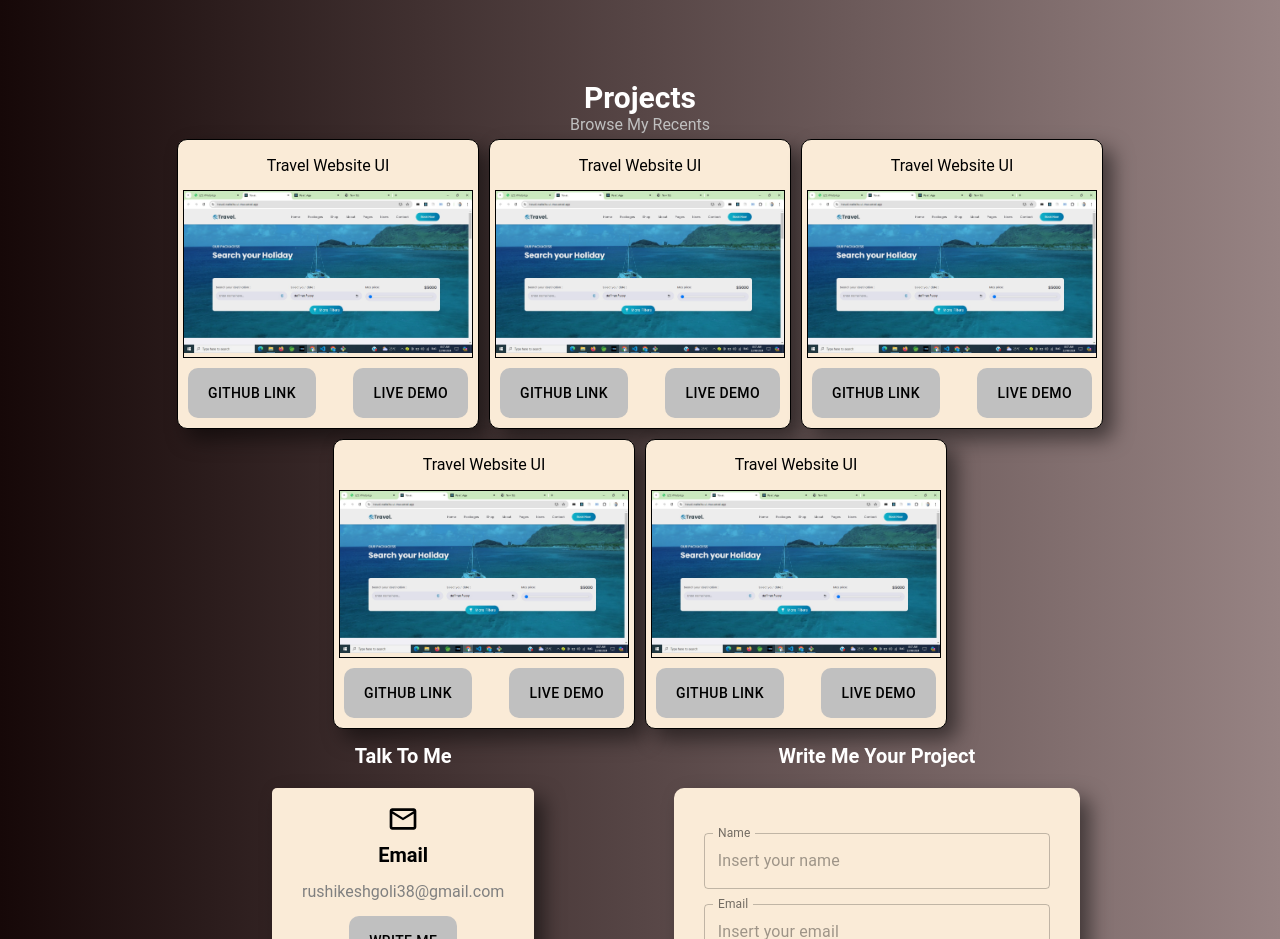
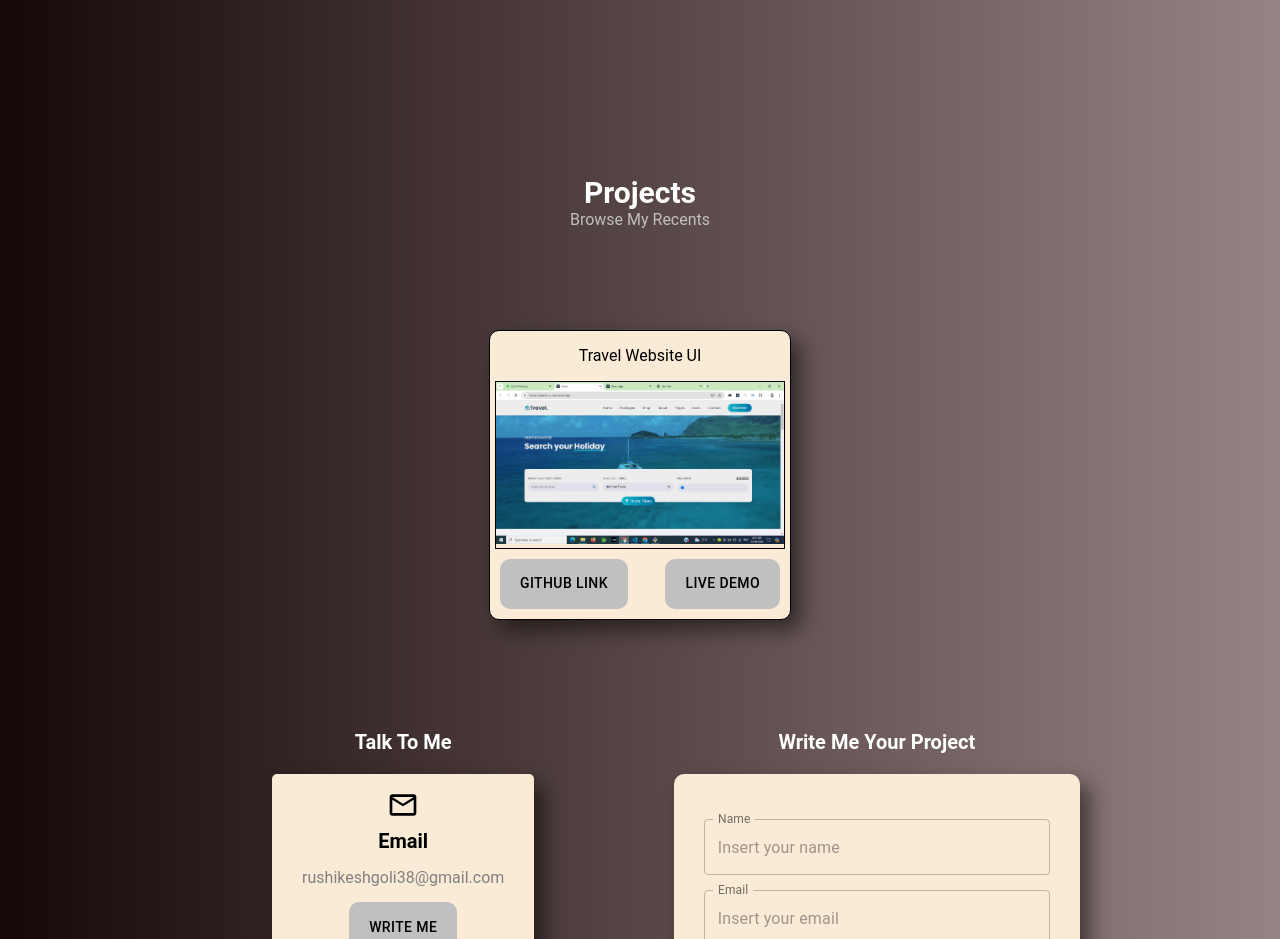
Before and after one commit to RISHIGOLI/portfolio-website, a React (Create React App) app: page / in a window 1280 px wide. Shown: the part 3260-4199 px from the top of the page. Built offline with nearby package versions, Linux system fonts and the light colour scheme; the HTML template or start-up script is replaced by a standard one.

Commit message:
misc changes

```diff
--- a/src/components/BottomDrawer.jsx
+++ b/src/components/BottomDrawer.jsx
@@ -67,13 +67,13 @@ export default function BottomDrawer({ open, onClose }) {
     {
       id: "4",
       tabIcon: <MdOutlineHomeRepairService />,
-      tabTitle: "Services",
+      tabTitle: "Qualifications",
       to: "qualifications",
     },
     {
       id: "5",
       tabIcon: <HiOutlinePhotograph />,
-      tabTitle: "Portfolio",
+      tabTitle: "Projects",
       to: "projects",
     },
     {
--- a/src/pages/Projects.jsx
+++ b/src/pages/Projects.jsx
@@ -16,7 +16,8 @@ const useStyles = makeStyles((theme) => ({
     padding: "0% 13%",
     [theme.breakpoints.down(768)]:{
       marginTop: '0px',
-      padding: '0% 5%'
+      padding: '0% 5%',
+      justifyContent: 'center'
     }
   },
   title: {
@@ -67,34 +68,10 @@ export default function Contact() {
       projectGithubLink: "https://github.com/RISHIGOLI/travel_website_ui.git",
       projectDemoLink: "https://travel-website-ui-mu.vercel.app/",
     },
-    {
-      id: 1,
-      projectTitle: "Travel Website UI",
-      projectGithubLink: "https://github.com/RISHIGOLI/travel_website_ui.git",
-      projectDemoLink: "https://travel-website-ui-mu.vercel.app/",
-    },
-    {
-      id: 1,
-      projectTitle: "Travel Website UI",
-      projectGithubLink: "https://github.com/RISHIGOLI/travel_website_ui.git",
-      projectDemoLink: "https://travel-website-ui-mu.vercel.app/",
-    },
-    {
-      id: 1,
-      projectTitle: "Travel Website UI",
-      projectGithubLink: "https://github.com/RISHIGOLI/travel_website_ui.git",
-      projectDemoLink: "https://travel-website-ui-mu.vercel.app/",
-    },
-    {
-      id: 1,
-      projectTitle: "Travel Website UI",
-      projectGithubLink: "https://github.com/RISHIGOLI/travel_website_ui.git",
-      projectDemoLink: "https://travel-website-ui-mu.vercel.app/",
-    },
   ];
 
   function handleClick(url) {
-    // window.open(url, "_blank");
+    window.open(url, "_blank");
   }
 
   return (
@@ -144,11 +121,11 @@ export default function Contact() {
               <Grid className={classes.buttonsContainer}>
                 <MyButton
                   text="Github Link"
-                  onClick={handleClick(project.projectGithubLink)}
+                  onClick={()=>handleClick(project.projectGithubLink)}
                 />
                 <MyButton
                   text="Live Demo"
-                  onClick={handleClick(project.projectDemoLink)}
+                  onClick={()=>handleClick(project.projectDemoLink)}
                 />
               </Grid>
             </Grid>
```
